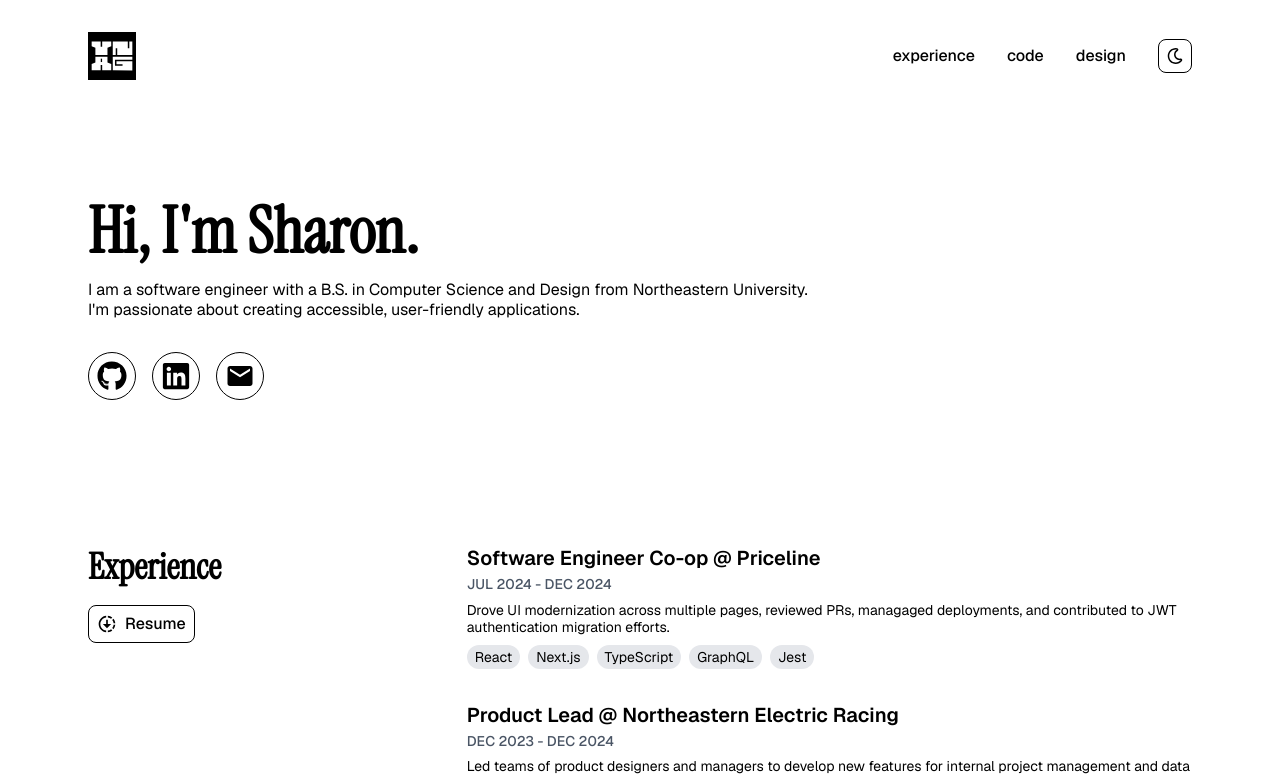
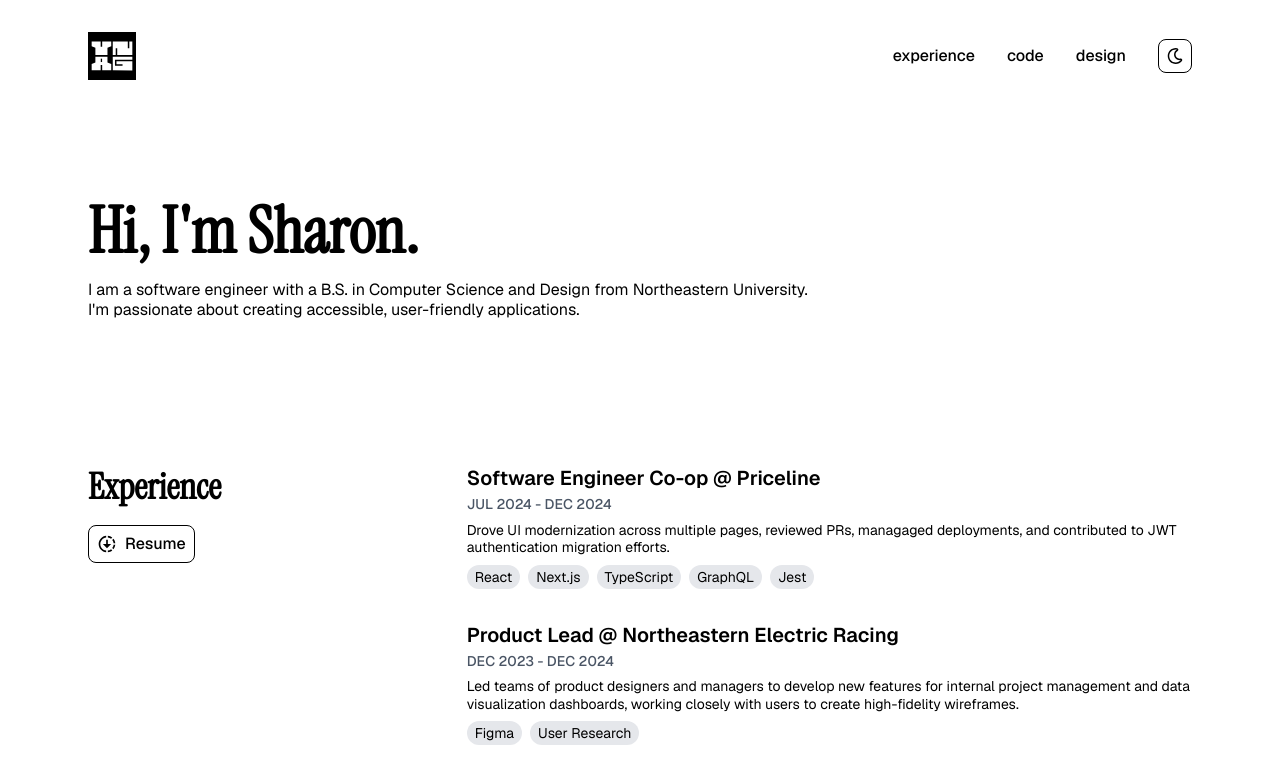
Before and after one commit to sharonyang16/sharonyang16.github.io, a Next.js app: page / in a window 1280 px wide. Shown: the top 777 px of the page. Built offline with nearby package versions, Linux system fonts and the light colour scheme.

Commit message:
Add Footer (#59)
* add footer

* adjust padding

```diff
--- a/app/layout.tsx
+++ b/app/layout.tsx
@@ -1,6 +1,6 @@
 import type { Metadata } from "next";
 import { Geist, Instrument_Serif } from "next/font/google";
-import Header from "@/components/layout/Header/Header";
+import Layout from "@/components/layout/Layout";
 import "@/styles/globals.css";
 
 const geist = Geist({
@@ -29,8 +29,7 @@ export default function RootLayout({
       <body
         className={`$${geist.variable} ${instrumentSerif.variable} antialiased m-auto  min-h-full flex flex-col max-w-[1184px] px-10 bg-white text-black dark:bg-black dark:text-white`}
       >
-        <Header />
-        {children}
+        <Layout>{children}</Layout>
       </body>
     </html>
   );
--- a/app/page.tsx
+++ b/app/page.tsx
@@ -4,7 +4,7 @@ import Projects from "@/components/home/Projects/Projects";
 
 export default function Home() {
   return (
-    <div className="flex flex-col lg:grid lg:grid-cols-3 gap-x-8 gap-y-12 pt-4 pb-16">
+    <div className="flex flex-col lg:grid lg:grid-cols-3 gap-x-8 gap-y-12 py-4">
       <div className="col-span-2">
         <Hero />
       </div>
--- a/components/base/Link/Link.tsx
+++ b/components/base/Link/Link.tsx
@@ -5,6 +5,7 @@ import { cn } from "../utils";
 const linkVariants = cva(" ", {
   variants: {
     variant: {
+      primary: "transition-colors text-black dark:text-white ",
       buttonPrimary:
         "p-2 transition-colors rounded-lg bg-black text-white dark:bg-white dark:text-black hover:bg-gray-800 dark:hover:bg-gray-100",
       buttonSecondary:
--- a/components/home/Hero/Hero.tsx
+++ b/components/home/Hero/Hero.tsx
@@ -1,6 +1,5 @@
 import Typography from "@/components/base/Typography/Typography";
-import Link from "@/components/base/Link/Link";
-import { headline, links, summary } from "./data";
+import { headline, summary } from "./data";
 
 const Hero = () => {
   return (
@@ -9,21 +8,6 @@ const Hero = () => {
         <Typography intent="heading">{headline}</Typography>
         <Typography intent="paragraph1">{summary}</Typography>
       </div>
-      <div className="flex gap-4">
-        {links.map((link) => (
-          <Link
-            key={link.type}
-            variant="buttonSecondary"
-            href={link.url}
-            target="_blank"
-            rel="noopener noreferrer"
-            className="rounded-full"
-            aria-label={link.ariaLabel}
-          >
-            <link.icon className="text-3xl" />
-          </Link>
-        ))}
-      </div>
     </div>
   );
 };
--- a/components/home/Hero/data.ts
+++ b/components/home/Hero/data.ts
@@ -1,29 +1,4 @@
-import { FaGithub, FaLinkedin } from "react-icons/fa";
-import { MdEmail } from "react-icons/md";
-import { Link } from "@/types/data";
-
 export const headline = "Hi, I'm Sharon.";
 
 export const summary =
   "I am a software engineer with a B.S. in Computer Science and Design from Northeastern University. I'm passionate about creating accessible, user-friendly applications.";
-
-export const links: Link[] = [
-  {
-    type: "GitHub",
-    url: "https://github.com/sharonyang16",
-    ariaLabel: "GitHub profile",
-    icon: FaGithub,
-  },
-  {
-    type: "LinkedIn",
-    url: "https://www.linkedin.com/in/sharonyyang/",
-    ariaLabel: "LinkedIn profile",
-    icon: FaLinkedin,
-  },
-  {
-    type: "Email",
-    url: "mailto:sharonyyang0@gmail.com",
-    ariaLabel: "Send an email to Sharon",
-    icon: MdEmail,
-  },
-];
--- /dev/null
+++ b/components/layout/Footer/Footer.tsx
@@ -0,0 +1,32 @@
+"use client";
+import Link from "@/components/base/Link/Link";
+import Typography from "@/components/base/Typography/Typography";
+import { links } from "./data";
+
+const Footer = () => {
+  return (
+    <footer className="w-full">
+      <div className="flex items-center justify-between pt-8 pb-16">
+        <Typography intent="paragraph2" className="col-span-2">
+          © {new Date().getFullYear()} Sharon Yang. All rights reserved.
+        </Typography>
+        <div className="flex gap-4">
+          {links.map((link) => (
+            <Link
+              key={link.type}
+              variant="primary"
+              href={link.url}
+              target="_blank"
+              rel="noopener noreferrer"
+              aria-label={link.ariaLabel}
+            >
+              <link.icon className="text-xl" />
+            </Link>
+          ))}
+        </div>
+      </div>
+    </footer>
+  );
+};
+
+export default Footer;
--- /dev/null
+++ b/components/layout/Footer/data.ts
@@ -0,0 +1,24 @@
+import { FaGithub, FaLinkedin } from "react-icons/fa";
+import { MdEmail } from "react-icons/md";
+import { Link } from "@/types/data";
+
+export const links: Link[] = [
+  {
+    type: "GitHub",
+    url: "https://github.com/sharonyang16",
+    ariaLabel: "GitHub profile",
+    icon: FaGithub,
+  },
+  {
+    type: "LinkedIn",
+    url: "https://www.linkedin.com/in/sharonyyang/",
+    ariaLabel: "LinkedIn profile",
+    icon: FaLinkedin,
+  },
+  {
+    type: "Email",
+    url: "mailto:sharonyyang0@gmail.com",
+    ariaLabel: "Send an email to Sharon",
+    icon: MdEmail,
+  },
+];
--- /dev/null
+++ b/components/layout/Layout.tsx
@@ -0,0 +1,14 @@
+import Header from "./Header/Header";
+import Footer from "./Footer/Footer";
+
+const Layout = ({ children }: { children: React.ReactNode }) => {
+  return (
+    <>
+      <Header />
+      <main className="flex-1">{children}</main>
+      <Footer />
+    </>
+  );
+};
+
+export default Layout;
```
